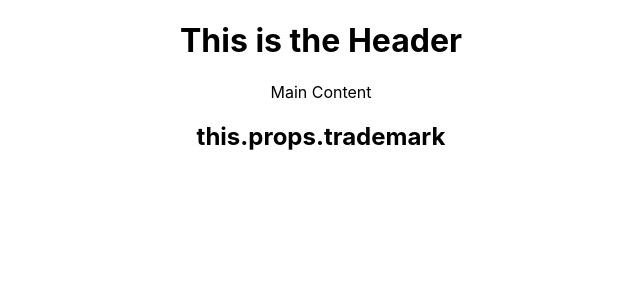
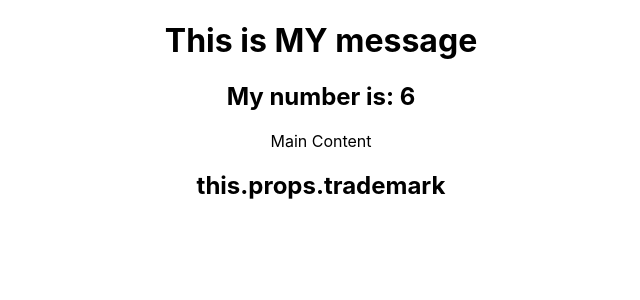
Before and after one commit to lukedevfrancis5/reactIntro, a React (Create React App) app in the folder intro_app/: page / in a window 1280 px wide. Shown: the top 300 px of the page, without its empty margins (319-959 px from the left). Built offline with nearby package versions, Linux system fonts and the light colour scheme.

Commit message:
worked on props

```diff
--- a/intro_app/src/components/header.js
+++ b/intro_app/src/components/header.js
@@ -1,7 +1,12 @@
 import React from 'react';
 
-function Header() {
-    return <h1>This is the Header</h1>
+function Header(props) {
+    return (
+        <React.Fragment>
+            <h1>{props.info}</h1>
+            <h2>My number is: {props.myNumber}</h2>
+        </React.Fragment>
+    )
 }
 
 export default Header;
```
